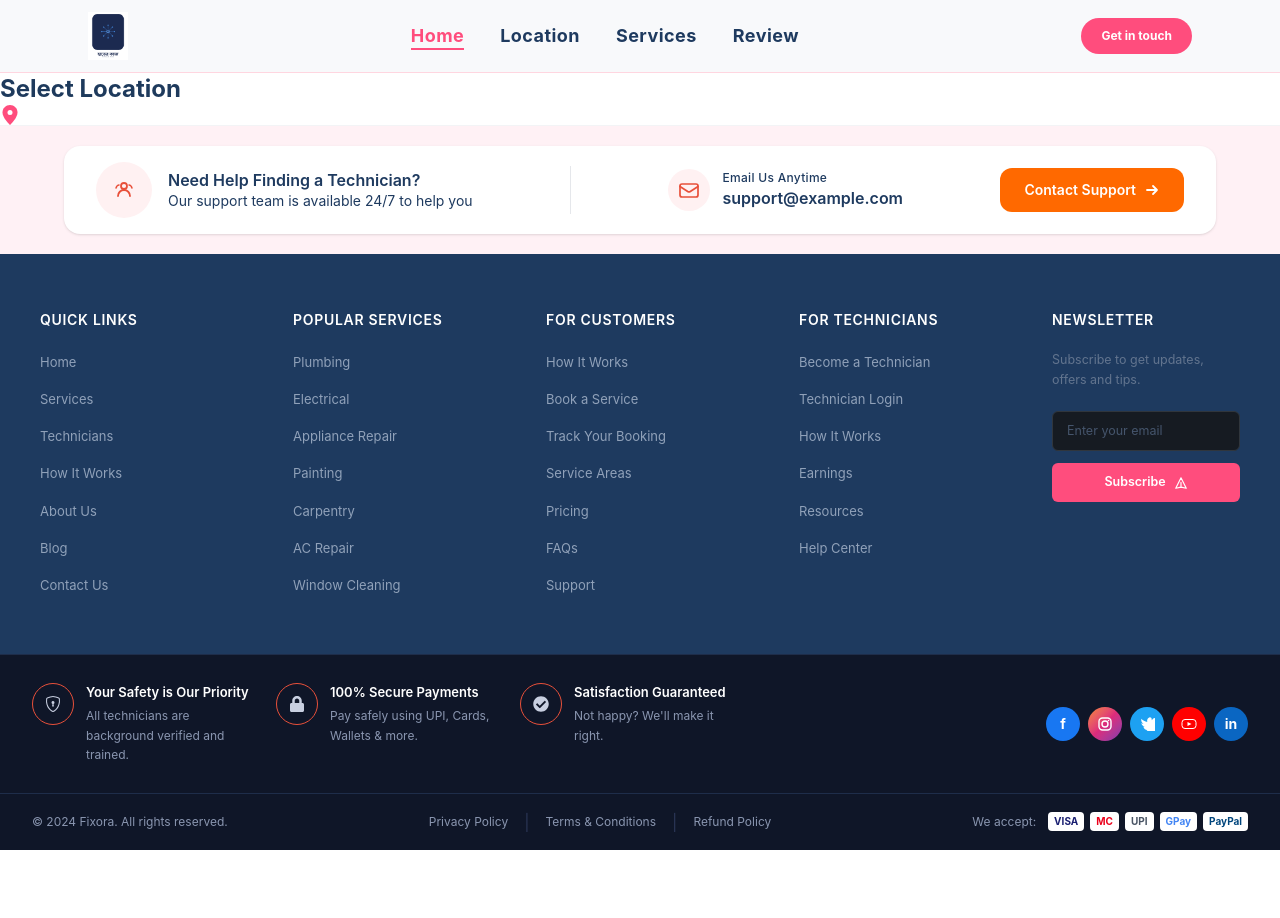
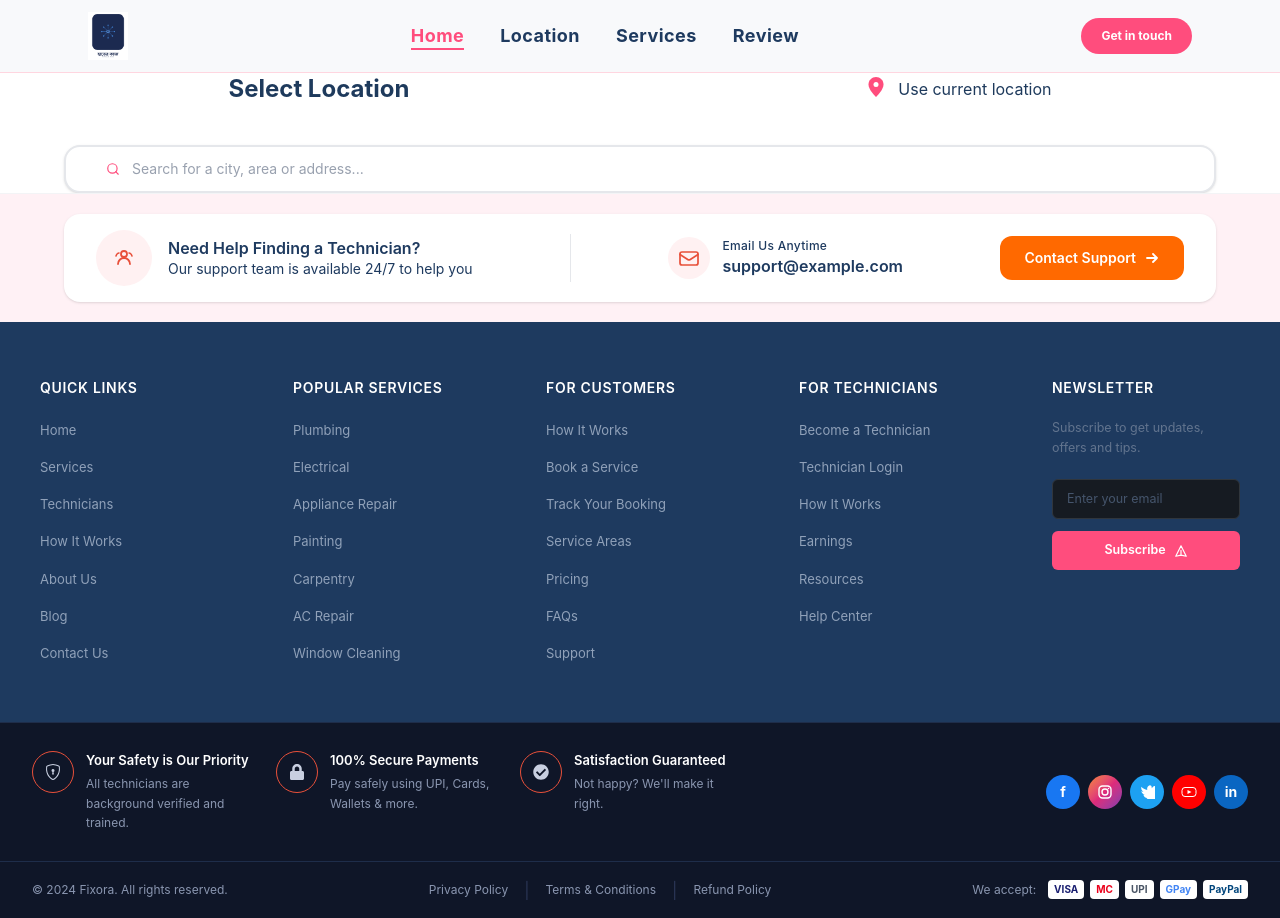
Before and after one commit to suriyaafrin/Hater-Kache, a React (Vite) app: page /location in a window 1280 px wide. Before the commit the page ends 850 px from the top, so only its background shows below. Built offline with nearby package versions, Linux system fonts and the light colour scheme.

Commit message:
feat: enhance Location component with search functionality and improved UI layout

```diff
--- a/src/pages/location/index.jsx
+++ b/src/pages/location/index.jsx
@@ -1,14 +1,55 @@
-import { LocationPinIcon } from "../../img_folder/img";
+import { useState } from "react";
+import { LocationPinIcon, SearchIcon } from "../../img_folder/img";
 
 export default function Location() {
+  const [query, setQuery] = useState("");
+  const [focused, setFocused] = useState(false);
   return (
-    <div>
-      <div>
-        <h2 className="text-2xl font-bold text-[#1E3A5C]">Select Location</h2>
+    <>
+      <div className="flex items-center justify-around">
+        <div>
+          <h2 className="text-2xl font-bold text-[#1E3A5C]">Select Location</h2>
+        </div>
+        <div className="flex gap-3">
+          <LocationPinIcon />
+          <p className="text-[#1E3A5C]">Use current location</p>
+        </div>
       </div>
-      <div>
-        <LocationPinIcon/>
+      <div
+        className={`flex items-center max-w-6xl mx-auto mt-10  gap-3  px-10 py-3 rounded-2xl border-2 bg-white transition-all duration-200 shadow-sm
+    ${
+      focused
+        ? "border-[#FF4D7D] shadow-[0_0_0_4px_rgba(30,58,92,0.1)]"
+        : "border-gray-200 hover:border-gray-300"
+    }`}
+      >
+        <SearchIcon />
+        <input
+          type="text"
+          value={query}
+          onChange={(e) => setQuery(e.target.value)}
+          onFocus={() => setFocused(true)}
+          onBlur={() => setFocused(false)}
+          placeholder="Search for a city, area or address..."
+          className="flex-1 text-sm text-gray-800 placeholder-gray-400 bg-transparent outline-none"
+        />
+        {query && (
+          <button
+            onClick={() => setQuery("")}
+            className="text-gray-400 hover:text-gray-600 transition-colors duration-150"
+          >
+            <svg
+              className="w-4 h-4"
+              viewBox="0 0 24 24"
+              fill="none"
+              stroke="currentColor"
+              strokeWidth="2.5"
+            >
+              <path d="M18 6L6 18M6 6l12 12" />
+            </svg>
+          </button>
+        )}
       </div>
-    </div>
+    </>
   );
 }
```
